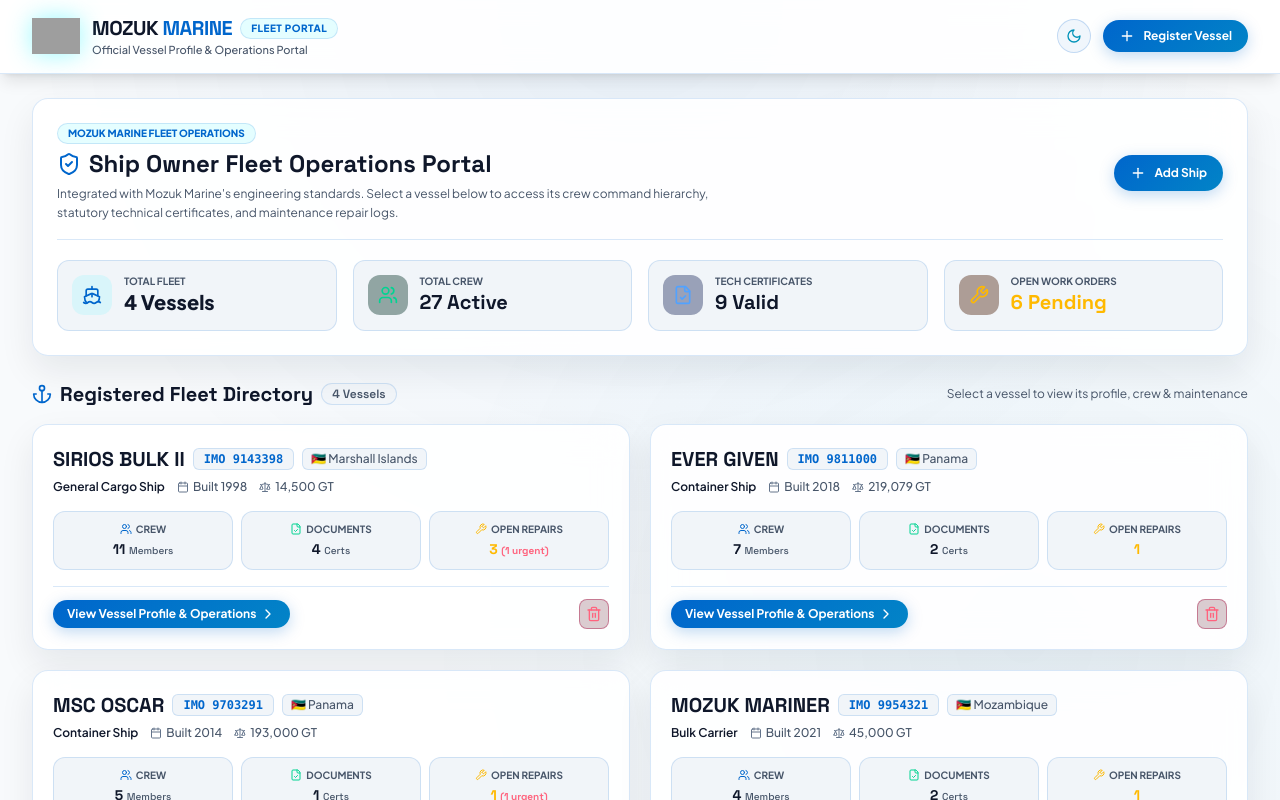
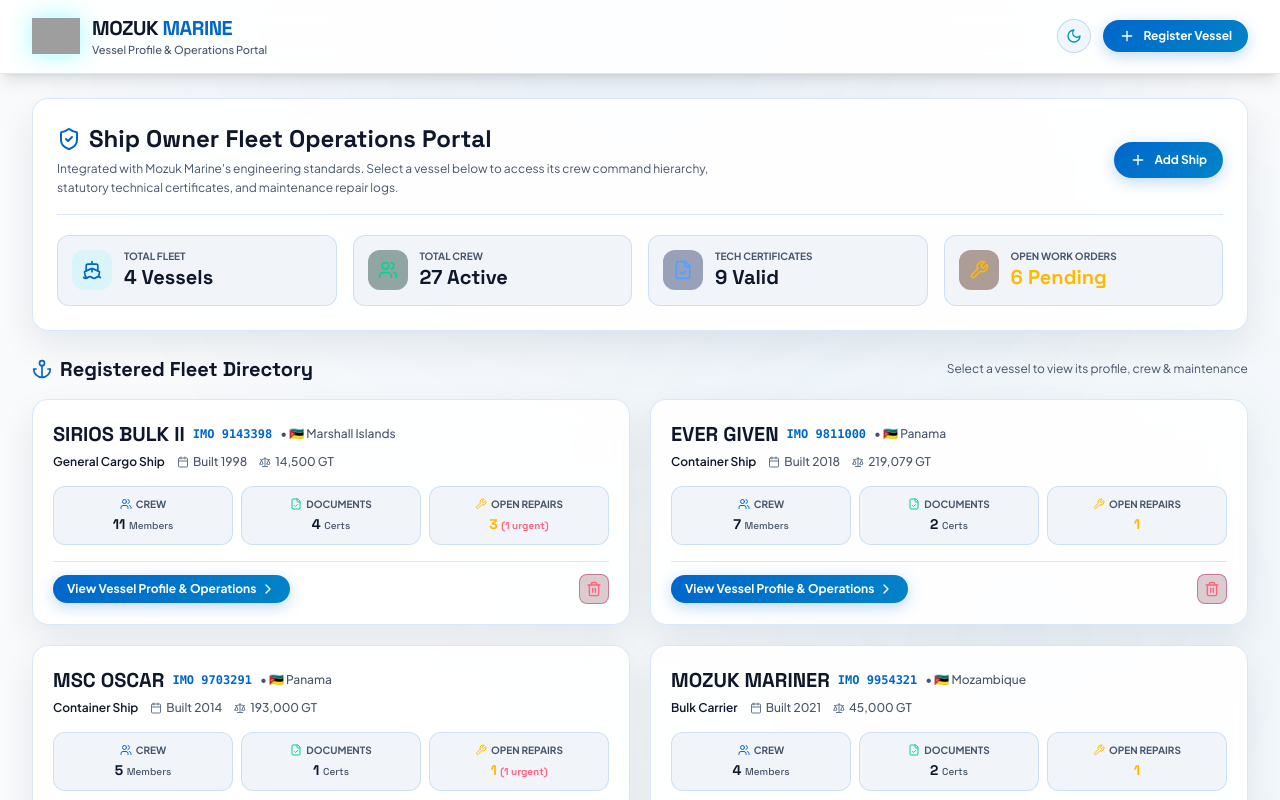
Before and after one commit to Drakhtar359/app-mozuk-marine, a React (Vite) app: page / in a window 1280 px wide. Shown: the top 800 px of the page. Built offline with nearby package versions, Linux system fonts and the light colour scheme; grey boxes are pictures that could not be loaded.

Commit message:
Remove title block badges for clean, elegant typography

```diff
--- a/src/App.tsx
+++ b/src/App.tsx
@@ -267,16 +267,11 @@
                 }}
               />
               <div>
-                <div className="flex items-center gap-2">
-                  <h1 className="font-['Space_Grotesk',sans-serif] font-bold text-xl tracking-tight text-[var(--text-main)] group-hover:text-[var(--color-primary)] transition">
-                    MOZUK <span className="text-[var(--color-primary)] font-extrabold">MARINE</span>
-                  </h1>
-                  <span className="text-[10px] font-extrabold px-2.5 py-0.5 rounded-full bg-[rgba(0,242,254,0.1)] border border-[var(--color-glass-border)] text-[var(--color-primary)] tracking-wider uppercase">
-                    FLEET PORTAL
-                  </span>
-                </div>
+                <h1 className="font-['Space_Grotesk',sans-serif] font-bold text-xl tracking-tight text-[var(--text-main)] group-hover:text-[var(--color-primary)] transition">
+                  MOZUK <span className="text-[var(--color-primary)] font-extrabold">MARINE</span>
+                </h1>
                 <p className="text-[11px] text-[var(--text-muted)] font-medium">
-                  Official Vessel Profile & Operations Portal
+                  Vessel Profile & Operations Portal
                 </p>
               </div>
             </div>
@@ -324,11 +319,6 @@
             <div className="mozuk-glass-card rounded-2xl p-6 mb-6 relative overflow-hidden">
               <div className="flex flex-col md:flex-row md:items-center justify-between gap-4 border-b border-[var(--color-glass-border)] pb-4 mb-5">
                 <div>
-                  <div className="flex items-center gap-2 mb-1">
-                    <span className="px-2.5 py-0.5 rounded-full bg-[rgba(0,242,254,0.1)] text-[var(--color-primary)] font-extrabold text-[10px] uppercase border border-[var(--color-glass-border)]">
-                      MOZUK MARINE FLEET OPERATIONS
-                    </span>
-                  </div>
                   <h2 className="text-2xl font-['Space_Grotesk',sans-serif] font-bold text-[var(--text-main)] flex items-center gap-2">
                     <ShieldCheck className="w-6 h-6 text-[var(--color-primary)]" />
                     Ship Owner Fleet Operations Portal
@@ -356,7 +346,7 @@
                   </div>
                   <div>
                     <div className="text-[var(--text-muted)] text-[10px] font-bold uppercase">Total Fleet</div>
-                    <div className="font-[ Space_Grotesk',sans-serif] font-extrabold text-[var(--text-main)] text-xl">{totalFleetCount} Vessels</div>
+                    <div className="font-['Space_Grotesk',sans-serif] font-extrabold text-[var(--text-main)] text-xl">{totalFleetCount} Vessels</div>
                   </div>
                 </div>
 
--- a/src/components/ShipList.tsx
+++ b/src/components/ShipList.tsx
@@ -33,9 +33,6 @@
         <h2 className="font-['Space_Grotesk',sans-serif] font-bold text-[var(--text-main)] text-xl flex items-center gap-2">
           <Anchor className="w-5 h-5 text-[var(--color-primary)]" />
           Registered Fleet Directory
-          <span className="text-xs px-2.5 py-0.5 rounded-full bg-[var(--color-bg-alt)] text-[var(--text-muted)] font-semibold border border-[var(--color-glass-border)]">
-            {ships.length} {ships.length === 1 ? 'Vessel' : 'Vessels'}
-          </span>
         </h2>
         <span className="text-xs text-[var(--text-muted)] hidden sm:inline">Select a vessel to view its profile, crew & maintenance</span>
       </div>
@@ -59,12 +56,12 @@
                       <h3 className="font-['Space_Grotesk',sans-serif] font-extrabold text-xl text-[var(--text-main)] group-hover:text-[var(--color-primary)] transition">
                         {ship.name}
                       </h3>
-                      <span className="px-2.5 py-0.5 rounded-md bg-[var(--color-bg-alt)] border border-[var(--color-glass-border)] font-mono text-[var(--color-primary)] font-bold text-xs">
+                      <span className="font-mono text-[var(--color-primary)] font-bold text-xs">
                         {ship.imo}
                       </span>
                       {ship.flag && (
-                        <span className="px-2 py-0.5 rounded-md bg-[var(--color-bg-alt)] border border-[var(--color-glass-border)] text-[var(--text-muted)] font-medium text-xs">
-                          🇲🇿 {ship.flag}
+                        <span className="text-[var(--text-muted)] font-medium text-xs">
+                          • 🇲🇿 {ship.flag}
                         </span>
                       )}
                     </div>
--- a/src/components/VesselProfilePage.tsx
+++ b/src/components/VesselProfilePage.tsx
@@ -259,18 +259,8 @@
       <div className="mozuk-glass-card rounded-2xl p-6 relative overflow-hidden">
         <div className="flex flex-col md:flex-row md:items-center justify-between gap-4 border-b border-[var(--color-glass-border)] pb-5 mb-5">
           <div>
-            <div className="flex items-center gap-2 mb-1">
-              <span className="px-2.5 py-0.5 rounded-full bg-[rgba(0,242,254,0.1)] border border-[var(--color-glass-border)] text-[var(--color-primary)] font-bold text-xs uppercase">
-                {ship.type || 'Container Ship'}
-              </span>
-              <span className="px-2.5 py-0.5 rounded-md bg-[var(--color-bg-alt)] border border-[var(--color-glass-border)] font-mono text-[var(--color-primary)] font-bold text-xs">
-                {ship.imo}
-              </span>
-              {ship.flag && (
-                <span className="px-2.5 py-0.5 rounded-md bg-[var(--color-bg-alt)] border border-[var(--color-glass-border)] text-[var(--text-muted)] font-medium text-xs">
-                  🇲🇿 {ship.flag}
-                </span>
-              )}
+            <div className="text-xs font-semibold text-[var(--color-primary)] mb-1">
+              {ship.type || 'Container Ship'} • <span className="font-mono">{ship.imo}</span> {ship.flag && `• 🇲🇿 ${ship.flag}`}
             </div>
             <h1 className="text-3xl font-['Space_Grotesk',sans-serif] font-extrabold text-[var(--text-main)]">{ship.name}</h1>
             <p className="text-xs text-[var(--text-muted)] mt-1">
@@ -390,11 +380,7 @@
           <div className="relative">
             {/* TOP COMMAND NODE: MASTER / CAPTAIN */}
             <div className="flex flex-col items-center">
-              <div className="w-full max-w-md mozuk-glass-card rounded-2xl p-5 border-2 border-amber-500/50 shadow-2xl relative bg-gradient-to-b from-amber-500/10 via-[var(--color-surface)] to-[var(--color-surface)]">
-                <div className="absolute -top-3 left-1/2 -translate-x-1/2 bg-amber-500 text-slate-950 font-extrabold text-[10px] tracking-widest px-3 py-0.5 rounded-full uppercase flex items-center gap-1 shadow-md">
-                  <Crown className="w-3 h-3 fill-slate-950" /> VESSEL COMMANDING OFFICER
-                </div>
-
+              <div className="w-full max-w-md mozuk-glass-card rounded-2xl p-5 border border-amber-500/40 shadow-xl relative">
                 {masterCrew.length > 0 ? (
                   masterCrew.map((master) => (
                     <div key={master.id} className="pt-2 text-center relative group">
```
